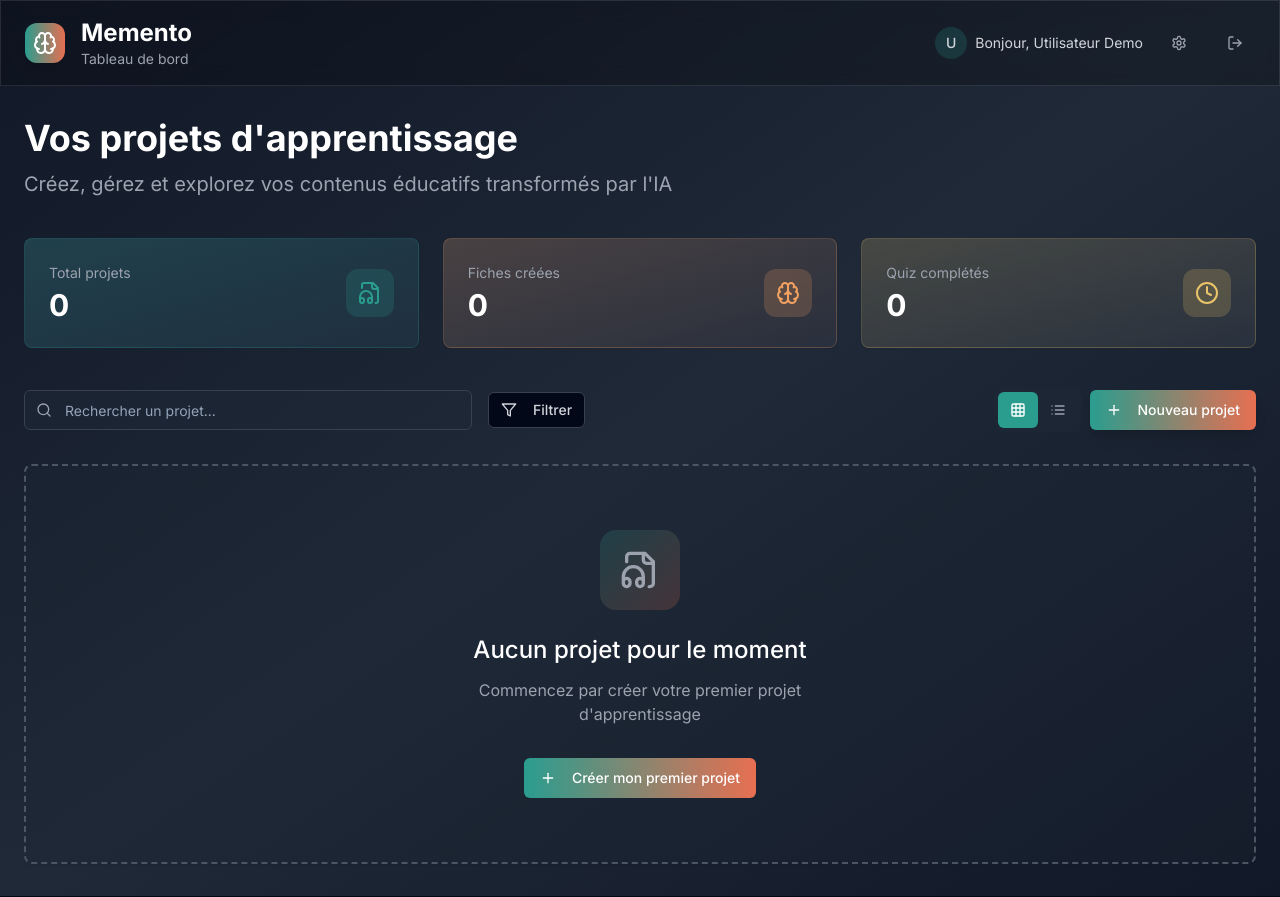
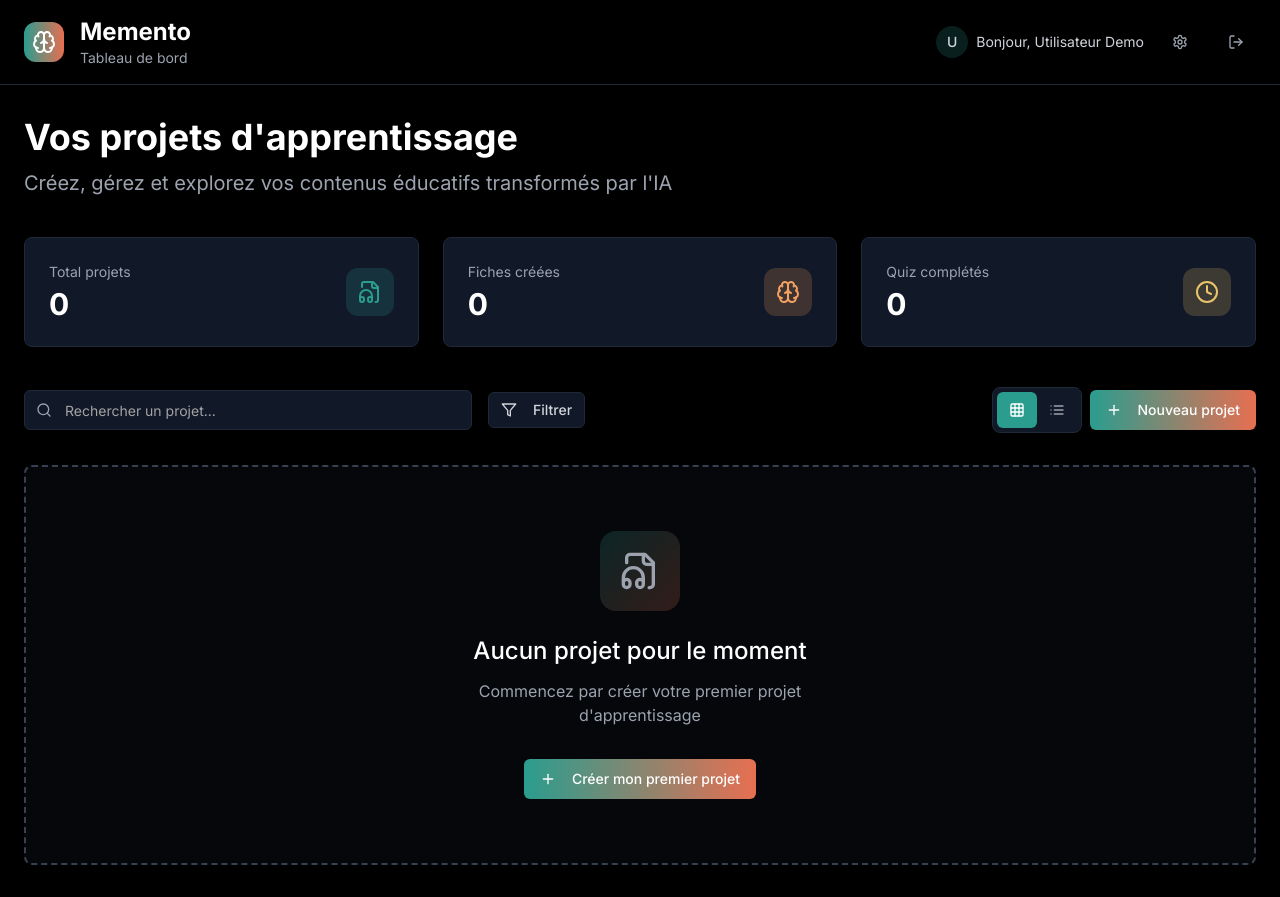
Before and after one commit to nboudmea/test-projet, a React (Vite) app: page / in a window 1280 px wide. Both pictures are taken after a click on the button "Commencer maintenant". Built offline with nearby package versions, Linux system fonts and the light colour scheme.

Commit message:
Refactor: Apply dark theme to the entire app
Apply the dark theme to all the components and pages.

```diff
--- a/src/index.css
+++ b/src/index.css
@@ -6,24 +6,24 @@
 
 @layer base {
   :root {
-    --background: 222.2 84% 4.9%;
-    --foreground: 210 40% 98%;
-    --card: 217.2 32.6% 17.5%;
-    --card-foreground: 210 40% 98%;
-    --popover: 222.2 84% 4.9%;
-    --popover-foreground: 210 40% 98%;
+    --background: 0 0% 3.9%;
+    --foreground: 0 0% 98%;
+    --card: 0 0% 3.9%;
+    --card-foreground: 0 0% 98%;
+    --popover: 0 0% 3.9%;
+    --popover-foreground: 0 0% 98%;
     --primary: 142.1 76.2% 36.3%;
     --primary-foreground: 355.7 100% 97.3%;
-    --secondary: 217.2 32.6% 17.5%;
-    --secondary-foreground: 210 40% 98%;
-    --muted: 217.2 32.6% 17.5%;
-    --muted-foreground: 215 20.2% 65.1%;
-    --accent: 217.2 32.6% 17.5%;
-    --accent-foreground: 210 40% 98%;
+    --secondary: 0 0% 14.9%;
+    --secondary-foreground: 0 0% 98%;
+    --muted: 0 0% 14.9%;
+    --muted-foreground: 0 0% 63.9%;
+    --accent: 0 0% 14.9%;
+    --accent-foreground: 0 0% 98%;
     --destructive: 0 62.8% 30.6%;
-    --destructive-foreground: 210 40% 98%;
-    --border: 217.2 32.6% 17.5%;
-    --input: 217.2 32.6% 17.5%;
+    --destructive-foreground: 0 0% 98%;
+    --border: 0 0% 14.9%;
+    --input: 0 0% 14.9%;
     --ring: 142.1 76.2% 36.3%;
     --radius: 0.5rem;
   }
@@ -56,7 +56,7 @@
     @apply border-border;
   }
   body {
-    @apply bg-background text-foreground font-inter;
+    @apply bg-black text-white font-inter;
   }
 }
 
@@ -66,13 +66,13 @@
   }
 
   .glass-effect {
-    background: rgba(255, 255, 255, 0.1);
+    background: rgba(255, 255, 255, 0.05);
     backdrop-filter: blur(10px);
-    border: 1px solid rgba(255, 255, 255, 0.2);
+    border: 1px solid rgba(255, 255, 255, 0.1);
   }
 
   .dark-glass {
-    background: rgba(0, 0, 0, 0.2);
+    background: rgba(0, 0, 0, 0.4);
     backdrop-filter: blur(10px);
     border: 1px solid rgba(255, 255, 255, 0.1);
   }
--- a/src/pages/Dashboard.tsx
+++ b/src/pages/Dashboard.tsx
@@ -56,9 +56,9 @@ const Dashboard = () => {
   );
 
   return (
-    <div className="min-h-screen bg-gradient-to-br from-gray-900 via-gray-800 to-gray-900">
-      {/* Header avec effet glassmorphism */}
-      <header className="border-b border-gray-700/50 dark-glass sticky top-0 z-50">
+    <div className="min-h-screen bg-black">
+      {/* Header noir */}
+      <header className="border-b border-gray-800 bg-black/95 backdrop-blur-sm sticky top-0 z-50">
         <div className="container mx-auto px-6 py-4">
           <div className="flex items-center justify-between">
             <div className="flex items-center space-x-4">
@@ -82,7 +82,7 @@ const Dashboard = () => {
                 variant="ghost"
                 size="sm"
                 onClick={() => navigate("/settings")}
-                className="text-gray-400 hover:text-white hover:bg-gray-800/50"
+                className="text-gray-400 hover:text-white hover:bg-gray-900/50"
                 aria-label="Paramètres"
               >
                 <Settings className="w-5 h-5" />
@@ -112,9 +112,9 @@ const Dashboard = () => {
           </p>
         </div>
 
-        {/* Statistiques avec design moderne */}
+        {/* Statistiques en noir */}
         <div className="grid grid-cols-1 md:grid-cols-3 gap-6 mb-10">
-          <Card className="bg-gradient-to-br from-memento-teal/20 to-memento-teal/5 border-memento-teal/20 hover:from-memento-teal/30 hover:to-memento-teal/10 transition-all duration-300">
+          <Card className="bg-gray-900 border-gray-800 hover:bg-gray-800 transition-all duration-300">
             <CardContent className="p-6">
               <div className="flex items-center justify-between">
                 <div>
@@ -128,7 +128,7 @@ const Dashboard = () => {
             </CardContent>
           </Card>
 
-          <Card className="bg-gradient-to-br from-memento-orange/20 to-memento-orange/5 border-memento-orange/20 hover:from-memento-orange/30 hover:to-memento-orange/10 transition-all duration-300">
+          <Card className="bg-gray-900 border-gray-800 hover:bg-gray-800 transition-all duration-300">
             <CardContent className="p-6">
               <div className="flex items-center justify-between">
                 <div>
@@ -144,7 +144,7 @@ const Dashboard = () => {
             </CardContent>
           </Card>
 
-          <Card className="bg-gradient-to-br from-memento-yellow/20 to-memento-yellow/5 border-memento-yellow/20 hover:from-memento-yellow/30 hover:to-memento-yellow/10 transition-all duration-300">
+          <Card className="bg-gray-900 border-gray-800 hover:bg-gray-800 transition-all duration-300">
             <CardContent className="p-6">
               <div className="flex items-center justify-between">
                 <div>
@@ -163,7 +163,7 @@ const Dashboard = () => {
           </Card>
         </div>
 
-        {/* Barre d'outils améliorée */}
+        {/* Barre d'outils noire */}
         <div className="flex flex-col sm:flex-row items-start sm:items-center justify-between gap-4 mb-8">
           <div className="flex items-center space-x-4 flex-1">
             <div className="relative flex-1 max-w-md">
@@ -172,22 +172,22 @@ const Dashboard = () => {
                 placeholder="Rechercher un projet..."
                 value={searchQuery}
                 onChange={(e) => setSearchQuery(e.target.value)}
-                className="pl-10 bg-gray-800/50 border-gray-700 text-white placeholder-gray-400 focus:border-memento-teal"
+                className="pl-10 bg-gray-900 border-gray-800 text-white placeholder-gray-400 focus:border-memento-teal"
               />
             </div>
-            <Button variant="outline" size="sm" className="border-gray-700 text-gray-300 hover:bg-gray-800">
+            <Button variant="outline" size="sm" className="border-gray-800 bg-gray-900 text-gray-300 hover:bg-gray-800 hover:text-white">
               <Filter className="w-4 h-4 mr-2" />
               Filtrer
             </Button>
           </div>
 
           <div className="flex items-center space-x-2">
-            <div className="flex bg-gray-800/50 rounded-lg p-1">
+            <div className="flex bg-gray-900 rounded-lg p-1 border border-gray-800">
               <Button
                 variant={viewMode === 'grid' ? 'default' : 'ghost'}
                 size="sm"
                 onClick={() => setViewMode('grid')}
-                className={viewMode === 'grid' ? 'bg-memento-teal text-white' : 'text-gray-400 hover:text-white'}
+                className={viewMode === 'grid' ? 'bg-memento-teal text-white' : 'text-gray-400 hover:text-white hover:bg-gray-800'}
               >
                 <Grid className="w-4 h-4" />
               </Button>
@@ -195,7 +195,7 @@ const Dashboard = () => {
                 variant={viewMode === 'list' ? 'default' : 'ghost'}
                 size="sm"
                 onClick={() => setViewMode('list')}
-                className={viewMode === 'list' ? 'bg-memento-teal text-white' : 'text-gray-400 hover:text-white'}
+                className={viewMode === 'list' ? 'bg-memento-teal text-white' : 'text-gray-400 hover:text-white hover:bg-gray-800'}
               >
                 <List className="w-4 h-4" />
               </Button>
@@ -208,7 +208,7 @@ const Dashboard = () => {
                   Nouveau projet
                 </Button>
               </DialogTrigger>
-              <DialogContent className="bg-gray-800 border-gray-700 text-white">
+              <DialogContent className="bg-gray-900 border-gray-800 text-white">
                 <DialogHeader>
                   <DialogTitle className="text-xl">Créer un nouveau projet</DialogTitle>
                 </DialogHeader>
@@ -218,10 +218,10 @@ const Dashboard = () => {
                     value={newProjectName}
                     onChange={(e) => setNewProjectName(e.target.value)}
                     onKeyPress={(e) => e.key === 'Enter' && handleCreateProject()}
-                    className="bg-gray-900/50 border-gray-600 text-white placeholder-gray-400"
+                    className="bg-black border-gray-700 text-white placeholder-gray-400"
                   />
                   <div className="flex justify-end space-x-3">
-                    <Button variant="outline" onClick={() => setIsCreateDialogOpen(false)} className="border-gray-600 text-gray-300">
+                    <Button variant="outline" onClick={() => setIsCreateDialogOpen(false)} className="border-gray-700 text-gray-300 hover:bg-gray-800">
                       Annuler
                     </Button>
                     <Button onClick={handleCreateProject} className="bg-memento-teal hover:bg-memento-teal/80">
@@ -234,9 +234,9 @@ const Dashboard = () => {
           </div>
         </div>
 
-        {/* Grille de projets améliorée */}
+        {/* Grille de projets noire */}
         {filteredProjects.length === 0 ? (
-          <Card className="border-2 border-dashed border-gray-600 bg-gray-800/30">
+          <Card className="border-2 border-dashed border-gray-700 bg-gray-900/30">
             <CardContent className="p-16 text-center">
               <div className="w-20 h-20 bg-gradient-to-br from-memento-teal/20 to-memento-coral/20 rounded-2xl flex items-center justify-center mx-auto mb-6">
                 <FileAudio className="w-10 h-10 text-gray-400" />
@@ -269,7 +269,7 @@ const Dashboard = () => {
             {filteredProjects.map((project) => (
               <Card
                 key={project.id}
-                className="bg-gray-800/50 border-gray-700 hover:bg-gray-800/70 hover:border-gray-600 transition-all duration-300 group cursor-pointer"
+                className="bg-gray-900 border-gray-800 hover:bg-gray-800 hover:border-gray-700 transition-all duration-300 group cursor-pointer"
                 onClick={() => navigate(`/workspace/${project.id}`)}
               >
                 <CardHeader className="pb-3">
@@ -304,7 +304,7 @@ const Dashboard = () => {
                         e.stopPropagation();
                         navigate(`/workspace/${project.id}`);
                       }}
-                      className="w-full bg-gray-700 hover:bg-memento-teal text-white transition-colors"
+                      className="w-full bg-gray-800 hover:bg-memento-teal text-white transition-colors"
                     >
                       Ouvrir le projet
                     </Button>
```
